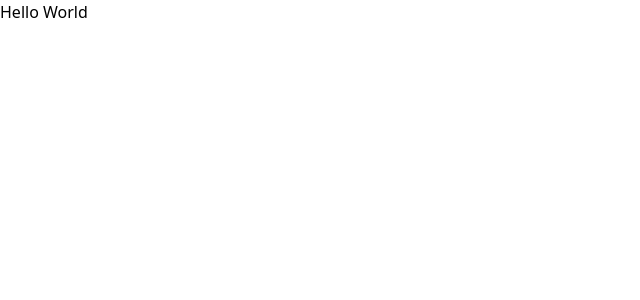
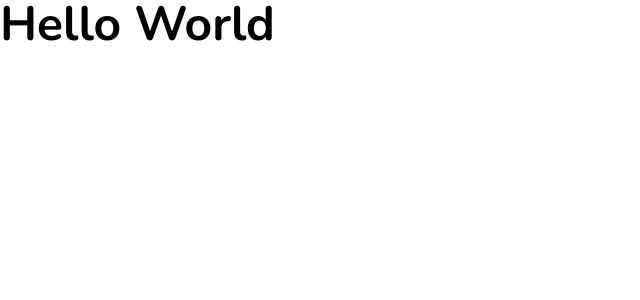
Before and after one commit to crds83/m6g3-flowrise, a Next.js app: page / in a window 1280 px wide. Shown: the top 300 px of the page, without its empty margins (0-640 px from the left). Built offline with nearby package versions, Linux system fonts and the light colour scheme.

Commit message:
missing ) on fontFamily tailwind.confic.ts

```diff
--- a/tailwind.config.ts
+++ b/tailwind.config.ts
@@ -9,8 +9,8 @@ export default {
   theme: {
     extend: {
       fontFamily: {
-        body: ["var(--font-nunitosans"],
-        display: ["var(--font-nunito"],
+        body: ["var(--font-nunito-sans)"],
+        display: ["var(--font-nunito)"],
       }
     },
   },
```
